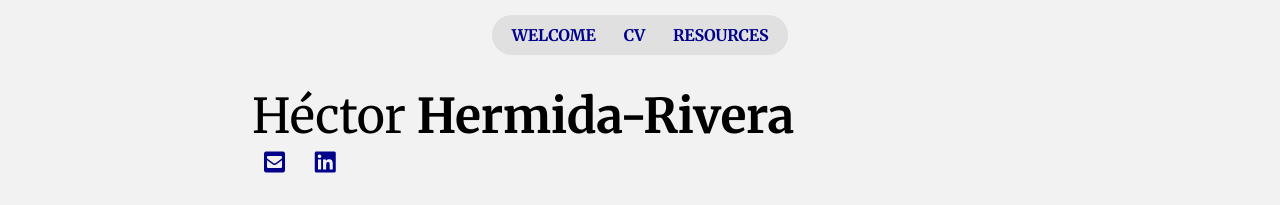
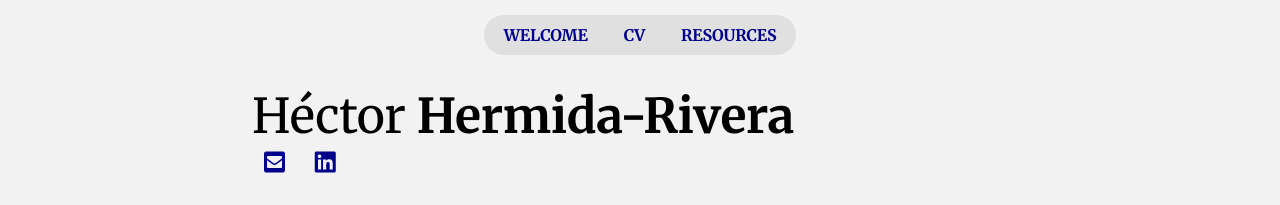
Before and after one commit to HectorHermidaRivera/hectorhermidarivera.github.io, a Jekyll site: the page built from resources.md, in a window 1280 px wide. Shown: the top 205 px of the page. Built offline with Jekyll 4.4.1, drawn with Linux system fonts in a browser that asks for light colours; a style sheet for code colours, icons or effects is not loaded.

Commit message:
Update style.css

```diff
--- a/assets/css/style.css
+++ b/assets/css/style.css
@@ -78,7 +78,7 @@ body {
 
 .top-nav .link-group {
   display: flex;
-  gap: 12px;                  /* space between links */
+  /* gap: 12px;                  /* space between links */
   padding: 6px 12px;          /* inside the pill */
   border-radius: 25px;        /* rounded pill shape */
   background-color: #e0e0e0;  /* pill color */
```
